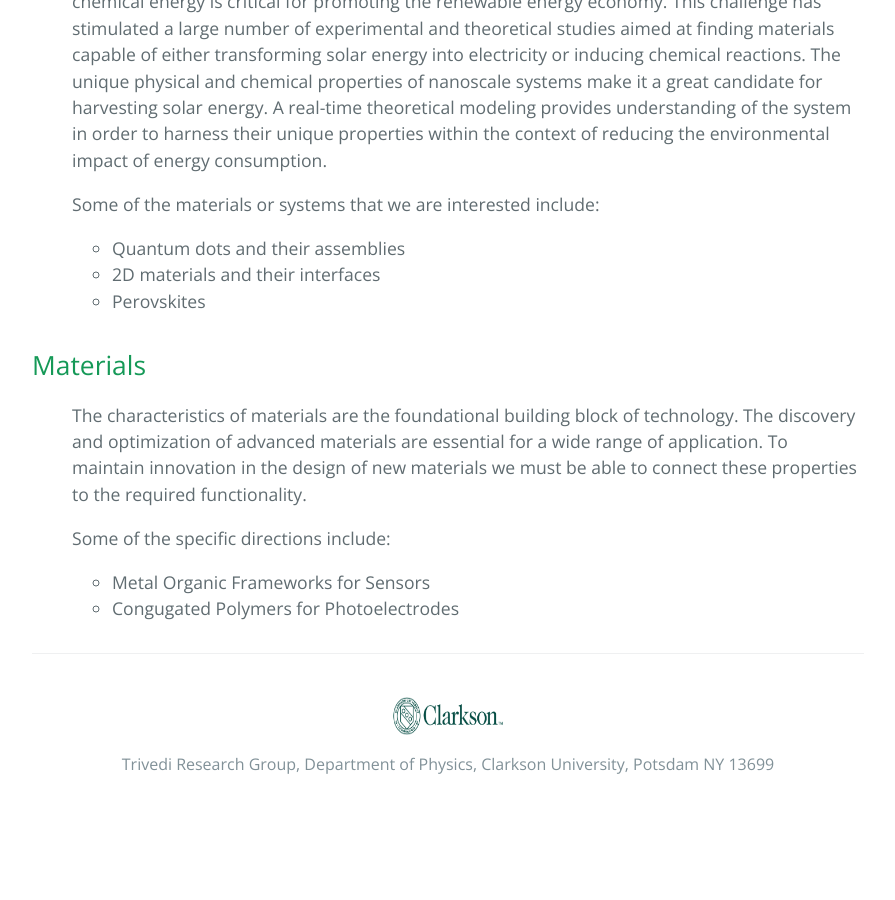
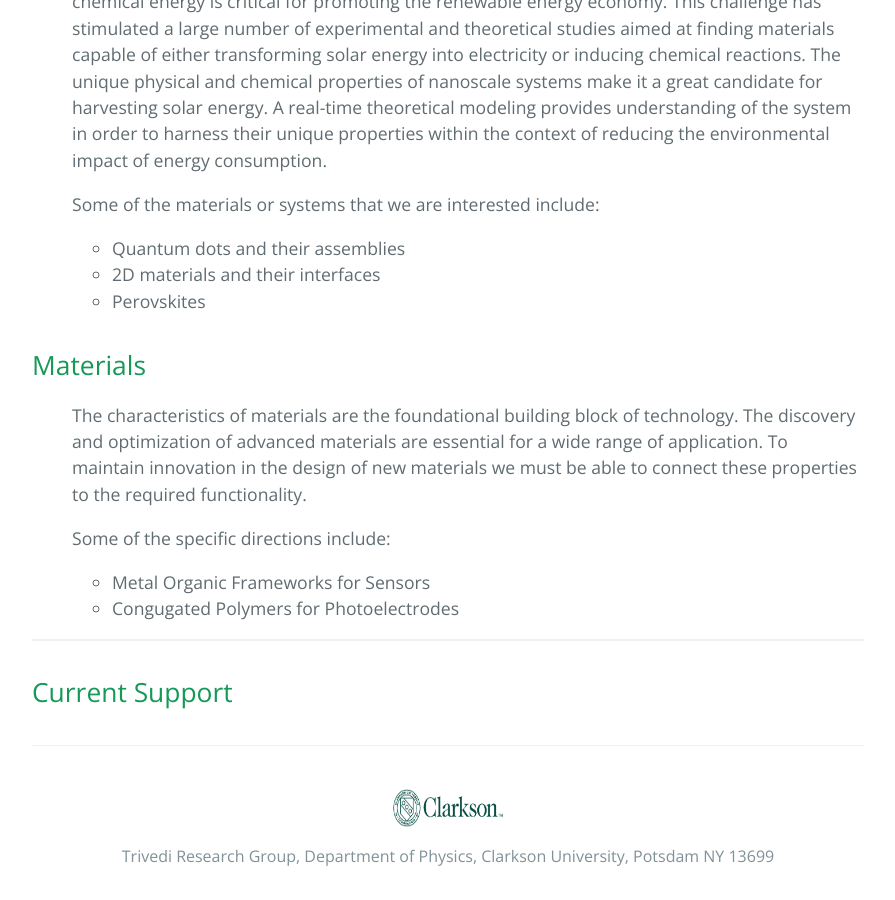
Before and after one commit to dharatrivedi/dharatrivedi.github.io, a Jekyll site: the page built from research.html, in a window 1280 px wide and 900 px high, scrolled down 1138 px. Shown: the whole window, without its empty margins (192-1087 px from the left). Built offline with Jekyll 4.4.1, drawn with Linux system fonts in a browser that asks for light colours; before the commit the page ends 1946 px from its top, so only the background shows below that.

Commit message:
Update research.html

```diff
--- a/research.html
+++ b/research.html
@@ -42,5 +42,7 @@ title: {{ site.name }}
     </p>
     {% endfor %}
   </ul>
+<hr>
+<h2>Current Support</h2>
 
 </div>
```
